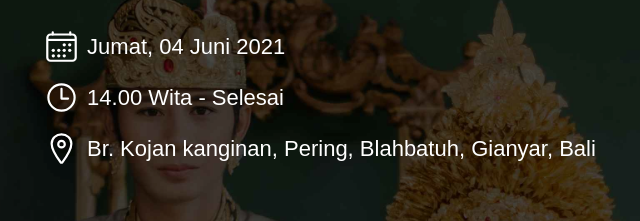
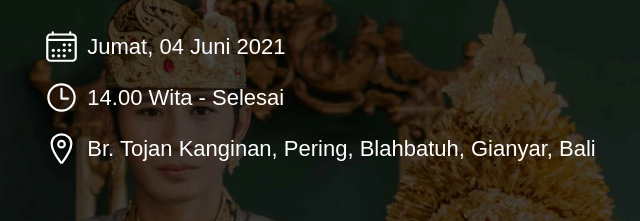
Before and after one commit to hellcodeid/artadesy_wedding, a plain HTML site: page index.html in a window 1280 px wide. Shown: the part 2513-2734 px from the top of the page, 320-960 px from the left. Drawn offline with nearby package versions, Linux system fonts and the light colour scheme; a web font is replaced by a local one.

Commit message:
modify banjar

```diff
--- a/index.html
+++ b/index.html
@@ -95,7 +95,7 @@
                     </p>
                     <p class="d-flex align-items-center text-left text-white aos-init aos-animate" data-aos="fade" data-aos-easing="ease">
                         <svg xmlns="http://www.w3.org/2000/svg" class="ionicon" viewBox="0 0 512 512"><title>Location</title><path d="M256 48c-79.5 0-144 61.39-144 137 0 87 96 224.87 131.25 272.49a15.77 15.77 0 0025.5 0C304 409.89 400 272.07 400 185c0-75.61-64.5-137-144-137z" fill="none" stroke="currentColor" stroke-linecap="round" stroke-linejoin="round" stroke-width="32"></path><circle cx="256" cy="192" r="48" fill="none" stroke="currentColor" stroke-linecap="round" stroke-linejoin="round" stroke-width="32"></circle></svg>
-                        Br. Kojan kanginan, Pering, Blahbatuh, Gianyar, Bali
+                        Br. Tojan Kanginan, Pering, Blahbatuh, Gianyar, Bali
                     </p>
                 </div>
             </div>
```
